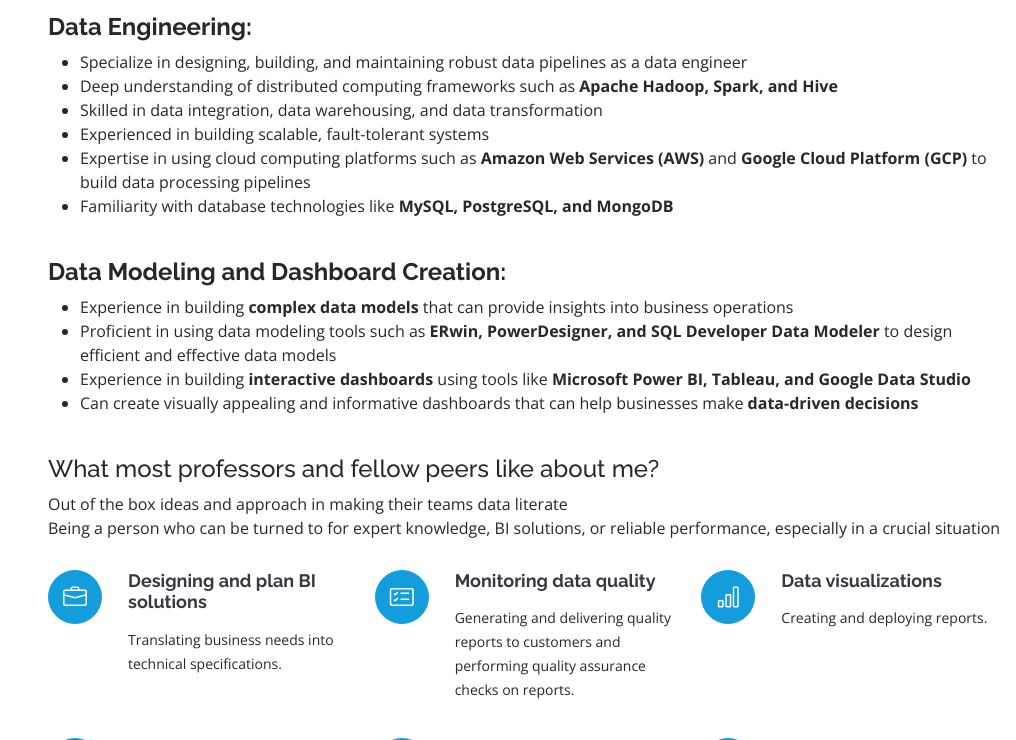
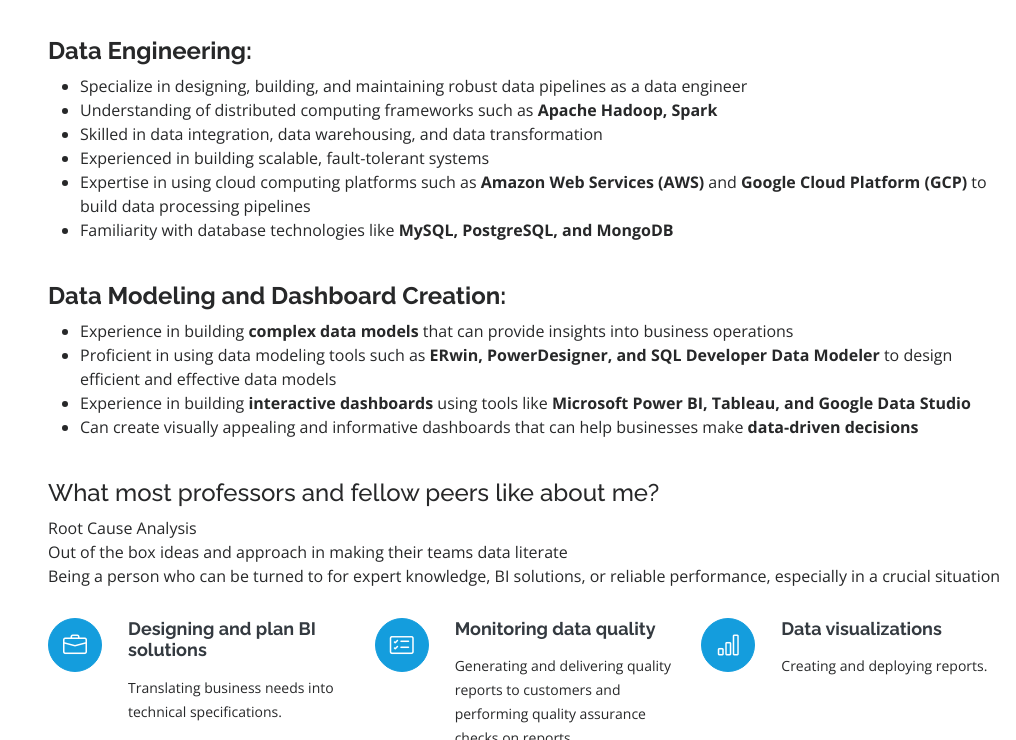
Before and after one commit to koushik2299/koushik2299.github.io, a plain HTML site: page index.html in a window 1280 px wide. Shown: the part 2168-2908 px from the top of the page, without its empty margins (264-1280 px from the left). Drawn offline with nearby package versions, Linux system fonts and the light colour scheme.

Commit message:
Update index.html

```diff
--- a/index.html
+++ b/index.html
@@ -134,7 +134,7 @@
             <div class="row">
               <div class="col-lg-6">
                 <ul>
-                  <li><i class="bi bi-chevron-right"></i> <strong>Internship:</strong> <span>Actively Seeking For Fall 2023 and Spring 2024</span></li>
+                  <li><i class="bi bi-chevron-right"></i> <strong>Internship:</strong> <span>Actively Seeking Data Engineering Internship Spring 2024</span></li>
                   <li><i class="bi bi-chevron-right"></i> <strong>Website:</strong> <span>saikoushik.github.io</span></li>
                   <li><i class="bi bi-chevron-right"></i> <strong>Phone:</strong> <span>+1 (669)222-9587</span></li>
                   <li><i class="bi bi-chevron-right"></i> <strong>City:</strong> <span>Boston, USA</span></li>
@@ -232,7 +232,7 @@
           <h4><strong>Data Engineering: </strong></h4><p> </p>
           <ul>
             <li>Specialize in designing, building, and maintaining robust data pipelines as a data engineer</li>
-            <li>Deep understanding of distributed computing frameworks such as <strong>Apache Hadoop, Spark, and Hive</strong></li>
+            <li>Understanding of distributed computing frameworks such as <strong>Apache Hadoop, Spark</strong></li>
             <li>Skilled in data integration, data warehousing, and data transformation</li>
             <li>Experienced in building scalable, fault-tolerant systems</li>
             <li>Expertise in using cloud computing platforms such as <strong>Amazon Web Services (AWS)</strong> and <strong>Google Cloud Platform (GCP)</strong> to build data processing pipelines</li>
@@ -256,7 +256,7 @@
 
 
           <h4>What most professors and fellow peers like about me?</h4><p> </p>
-
+          <p>Root Cause Analysis</p>
           <p>Out of the box ideas and approach in making their teams data literate</p>
           <p>Being a person who can be turned to for expert knowledge, BI solutions, or reliable performance, especially in a crucial situation</p>
         </div>
```
